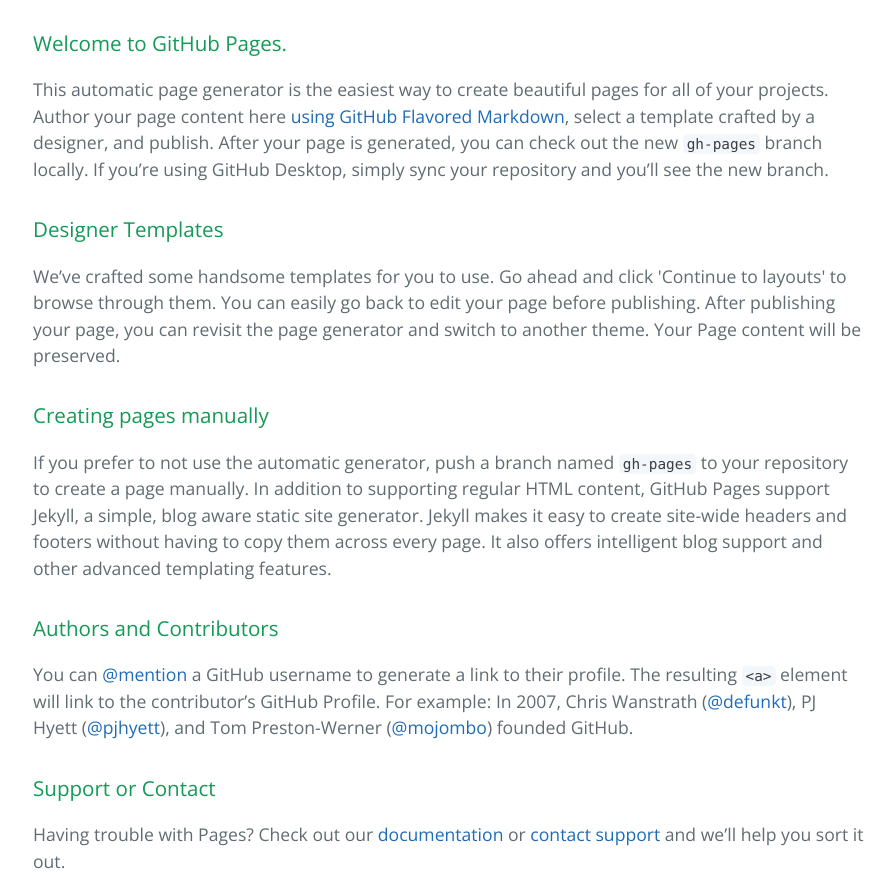
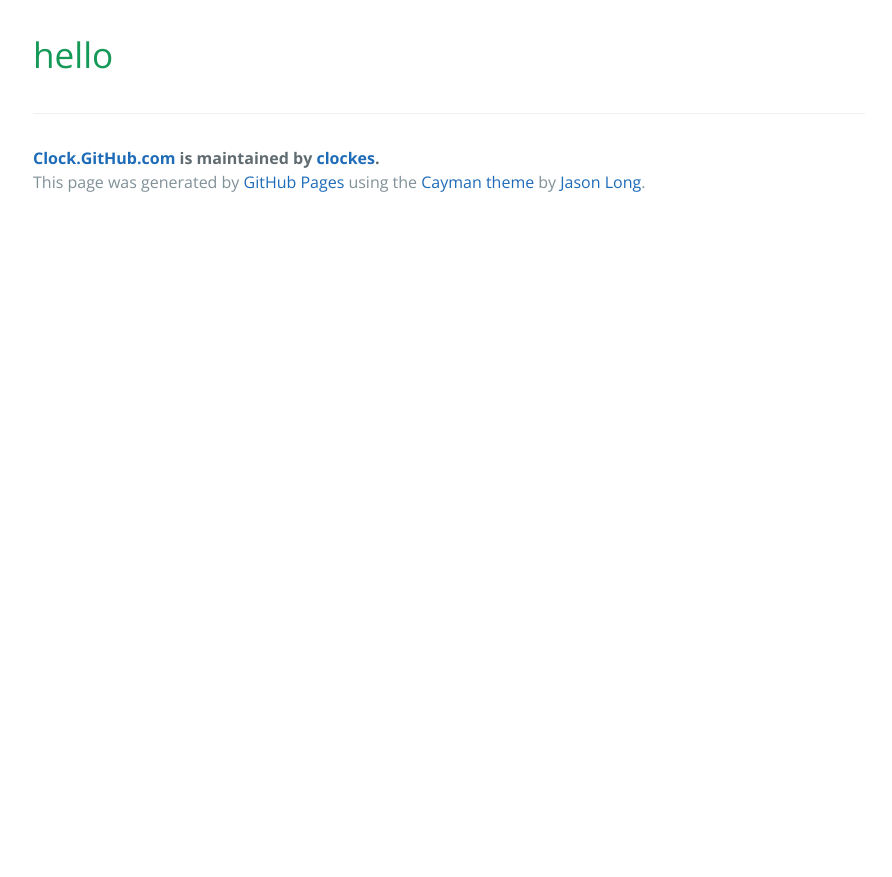
Before and after one commit to clockes/clock.github.com, a plain HTML site: page index.html in a window 1280 px wide. Shown: the part 340-1217 px from the top of the page, without its empty margins (191-1083 px from the left). After the commit the page ends 800 px from the top, so only its background shows below. Drawn offline with nearby package versions, Linux system fonts and the light colour scheme.

```diff
--- a/index.html
+++ b/index.html
@@ -19,30 +19,8 @@
     </section>
 
     <section class="main-content">
-      <h3>
-<a id="welcome-to-github-pages" class="anchor" href="#welcome-to-github-pages" aria-hidden="true"><span class="octicon octicon-link"></span></a>Welcome to GitHub Pages.</h3>
-
-<p>This automatic page generator is the easiest way to create beautiful pages for all of your projects. Author your page content here <a href="https://guides.github.com/features/mastering-markdown/">using GitHub Flavored Markdown</a>, select a template crafted by a designer, and publish. After your page is generated, you can check out the new <code>gh-pages</code> branch locally. If you’re using GitHub Desktop, simply sync your repository and you’ll see the new branch.</p>
-
-<h3>
-<a id="designer-templates" class="anchor" href="#designer-templates" aria-hidden="true"><span class="octicon octicon-link"></span></a>Designer Templates</h3>
-
-<p>We’ve crafted some handsome templates for you to use. Go ahead and click 'Continue to layouts' to browse through them. You can easily go back to edit your page before publishing. After publishing your page, you can revisit the page generator and switch to another theme. Your Page content will be preserved.</p>
-
-<h3>
-<a id="creating-pages-manually" class="anchor" href="#creating-pages-manually" aria-hidden="true"><span class="octicon octicon-link"></span></a>Creating pages manually</h3>
-
-<p>If you prefer to not use the automatic generator, push a branch named <code>gh-pages</code> to your repository to create a page manually. In addition to supporting regular HTML content, GitHub Pages support Jekyll, a simple, blog aware static site generator. Jekyll makes it easy to create site-wide headers and footers without having to copy them across every page. It also offers intelligent blog support and other advanced templating features.</p>
-
-<h3>
-<a id="authors-and-contributors" class="anchor" href="#authors-and-contributors" aria-hidden="true"><span class="octicon octicon-link"></span></a>Authors and Contributors</h3>
-
-<p>You can <a href="https://github.com/blog/821" class="user-mention">@mention</a> a GitHub username to generate a link to their profile. The resulting <code>&lt;a&gt;</code> element will link to the contributor’s GitHub Profile. For example: In 2007, Chris Wanstrath (<a href="https://github.com/defunkt" class="user-mention">@defunkt</a>), PJ Hyett (<a href="https://github.com/pjhyett" class="user-mention">@pjhyett</a>), and Tom Preston-Werner (<a href="https://github.com/mojombo" class="user-mention">@mojombo</a>) founded GitHub.</p>
-
-<h3>
-<a id="support-or-contact" class="anchor" href="#support-or-contact" aria-hidden="true"><span class="octicon octicon-link"></span></a>Support or Contact</h3>
-
-<p>Having trouble with Pages? Check out our <a href="https://help.github.com/pages">documentation</a> or <a href="https://github.com/contact">contact support</a> and we’ll help you sort it out.</p>
+      <h1>
+<a id="hello-" class="anchor" href="#hello-" aria-hidden="true"><span class="octicon octicon-link"></span></a>hello </h1>
 
       <footer class="site-footer">
         <span class="site-footer-owner"><a href="https://github.com/clockes/clock.github.com">Clock.GitHub.com</a> is maintained by <a href="https://github.com/clockes">clockes</a>.</span>
```
Also changed, not shown: params.json (+1 -1 lines).
